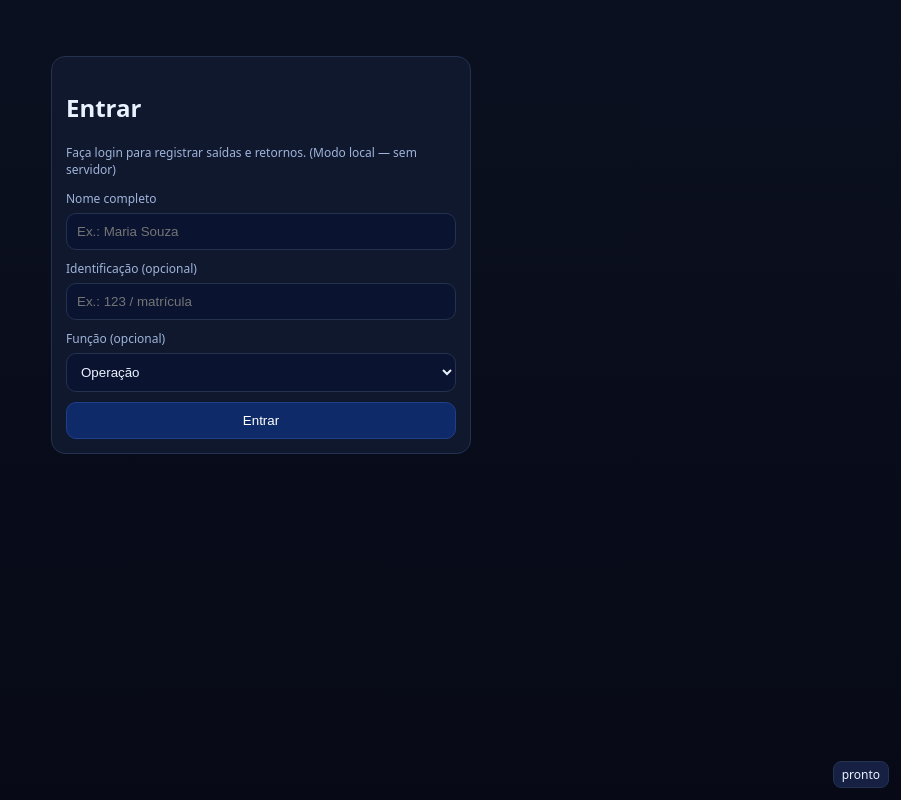
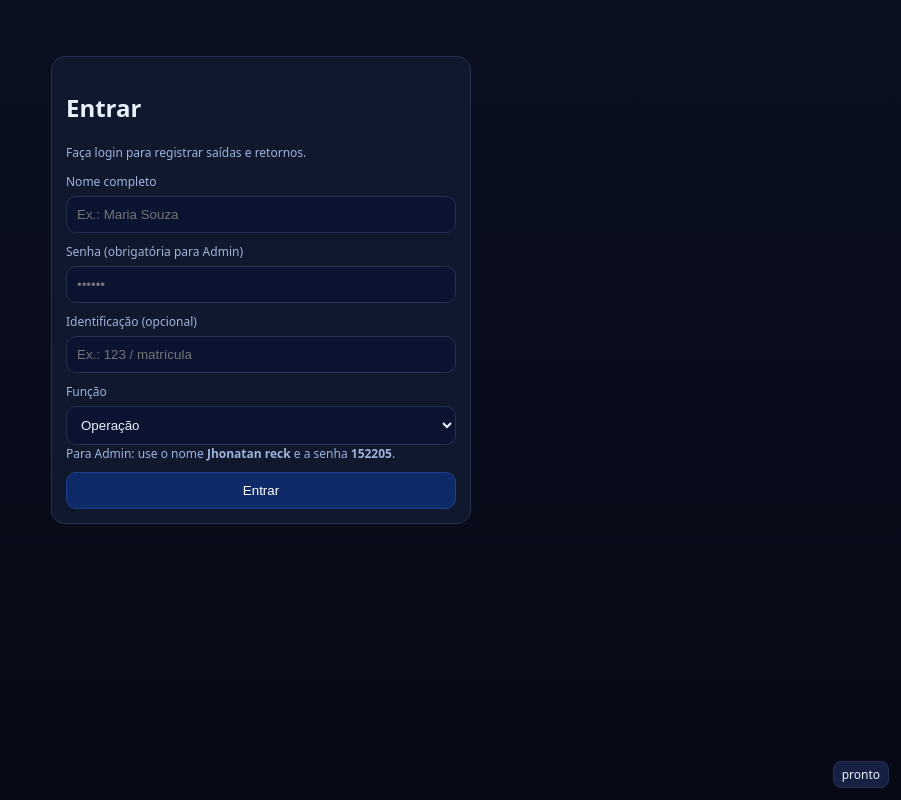
Before and after one commit to Nomade-22/diariodeobra2.0, a plain HTML site: page index.html in a window 1280 px wide. Shown: the whole page, without its empty margins (379-1280 px from the left). Drawn offline with Linux system fonts and the light colour scheme.

Commit message:
Update index.html

```diff
--- a/index.html
+++ b/index.html
@@ -12,23 +12,28 @@
   <div id="view-login" class="container">
     <div class="loginWrap card">
       <h2>Entrar</h2>
-      <p class="small">Faça login para registrar saídas e retornos. (Modo local — sem servidor)</p>
+      <p class="small">Faça login para registrar saídas e retornos.</p>
       <div class="row" style="grid-template-columns:1fr;gap:10px">
         <div>
           <label>Nome completo</label>
           <input id="loginName" placeholder="Ex.: Maria Souza" />
         </div>
         <div>
+          <label>Senha (obrigatória para Admin)</label>
+          <input id="loginPass" type="password" placeholder="••••••" />
+        </div>
+        <div>
           <label>Identificação (opcional)</label>
           <input id="loginId" placeholder="Ex.: 123 / matrícula" />
         </div>
         <div>
-          <label>Função (opcional)</label>
+          <label>Função</label>
           <select id="loginRole">
             <option>Operação</option>
             <option>Supervisor</option>
             <option>Admin</option>
           </select>
+          <div class="small">Para Admin: use o nome <b>Jhonatan reck</b> e a senha <b>152205</b>.</div>
         </div>
         <button id="btnLogin" class="btn primary">Entrar</button>
       </div>
@@ -59,15 +64,16 @@
       <div class="tabs">
         <button class="tab active" data-tab="saida">Saída</button>
         <button class="tab" data-tab="retorno">Retorno</button>
-        <button class="tab" data-tab="cadastros">Cadastros</button>
+        <!-- esta aba será escondida para não-admin -->
+        <button class="tab" data-tab="cadastros" id="tabCadButton">Cadastros</button>
       </div>
 
-      <section id="tab-saida" class="card" >
+      <!-- SAÍDA -->
+      <section id="tab-saida" class="card">
         <h2>Registrar Saída</h2>
         <div class="row" style="grid-template-columns:repeat(2,1fr);gap:10px">
           <div>
             <label>Funcionários (marque os participantes)</label>
-            <!-- NOVO: checkboxes renderizados via JS -->
             <div id="outEmployees" class="list" style="max-height:160px; padding:8px; border:1px solid var(--border); border-radius:10px; background:#0a1430"></div>
             <div class="small">Cadastre nomes na aba <b>Cadastros → Funcionários</b>.</div>
           </div>
@@ -121,6 +127,7 @@
         </div>
       </section>
 
+      <!-- RETORNO -->
       <section id="tab-retorno" class="card hidden">
         <h2>Registrar Retorno</h2>
         <div class="row" style="grid-template-columns:2fr 1fr 1fr;gap:10px">
@@ -163,6 +170,7 @@
         </div>
       </section>
 
+      <!-- CADASTROS (será escondido/negado para não-admin) -->
       <section id="tab-cadastros" class="hidden">
         <div class="row" style="gap:10px;grid-template-columns:repeat(3,1fr)">
           <div class="card">
```
